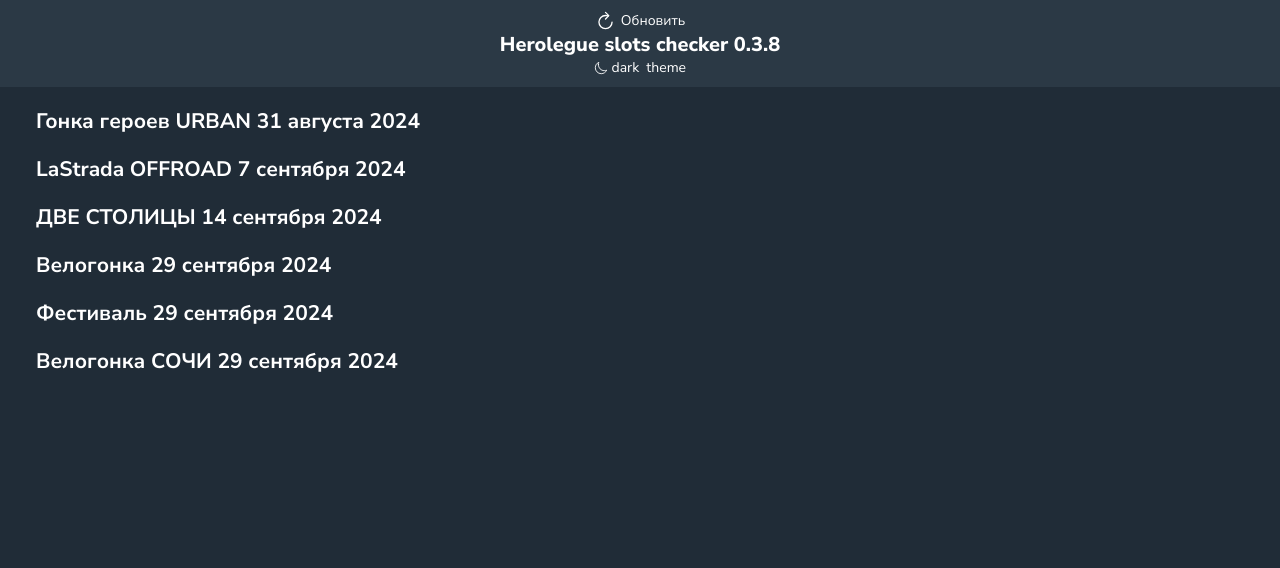
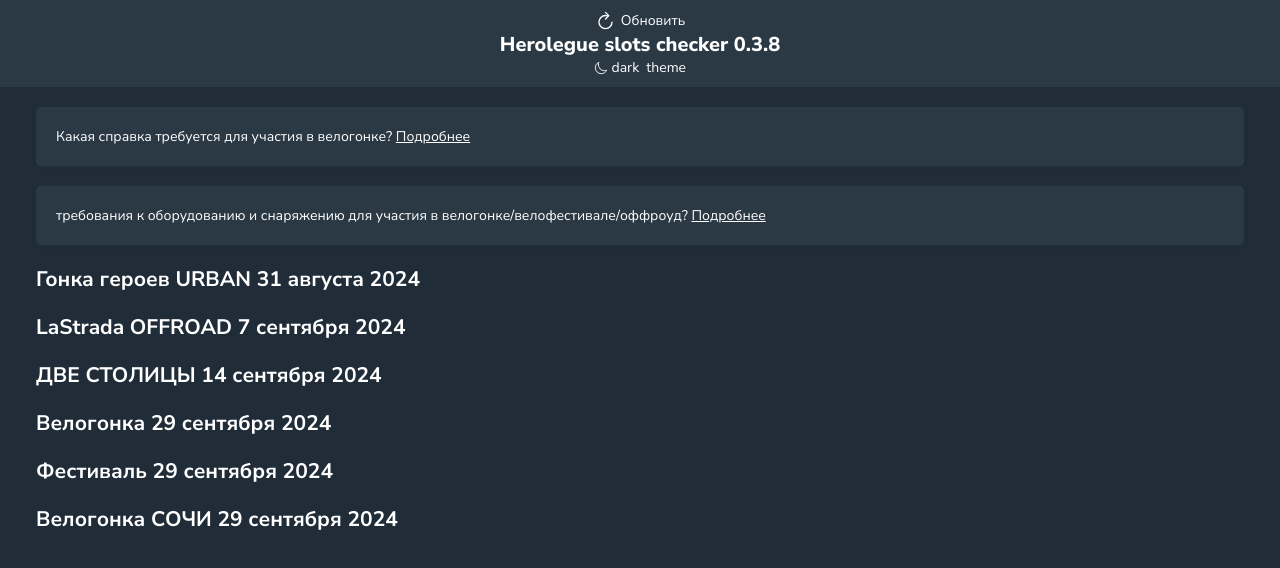
Before and after one commit to solovevevgeny/strada-checker, a React (Create React App) app: page / in a window 1280 px wide. Shown: the top 568 px of the page. Built offline with nearby package versions, Linux system fonts and the light colour scheme; no server answers.

Commit message:
informations

```diff
--- a/src/components/Info.jsx
+++ b/src/components/Info.jsx
@@ -6,7 +6,7 @@
         <section className="sect">
                 <div className="container">
                     <div className="card shadow">
-                        {text} <a href={link}>Подробнее</a>
+                        {text} <a target="_blank" href={link}>Подробнее</a>
                     </div>
                 </div>
         </section>
--- a/src/components/List.jsx
+++ b/src/components/List.jsx
@@ -8,7 +8,9 @@
     return (
         <>
 
-                {/* <Info text="Перенос гонки с 11 августа на 29 сентября!" link="https://t.me/lastrada_official/907" /> */}
+                <Info text="Какая справка требуется для участия в велогонке?" link="https://faq.heroleague.ru/knowledge-bases/4/articles/23904-kakaya-spravka-trebuetsya-dlya-uchastiya-v-velogonke" />
+                <Info text="требования к оборудованию и снаряжению для участия в велогонке/велофестивале/оффроуд?" link="https://faq.heroleague.ru/knowledge-bases/4/articles/23896-kakie-trebovaniya-k-oborudovaniyu-i-snaryazheniyu-dlya-uchastiya-v-velogonkevelofestivaleoffroud" />
+
                 <Checker url="https://heroleague.ru/api/event/event_format/urban2024_spb" name="Гонка героев URBAN 31 августа 2024"/>
                 <Checker url="https://heroleague.ru/api/event/event_format/lastrada2024_spb3" name="LaStrada OFFROAD 7 сентября 2024"/>
                 <Checker url="https://heroleague.ru/api/event/event_format/velogonka2024" name="ДВЕ СТОЛИЦЫ 14 сентября 2024"/>
```
